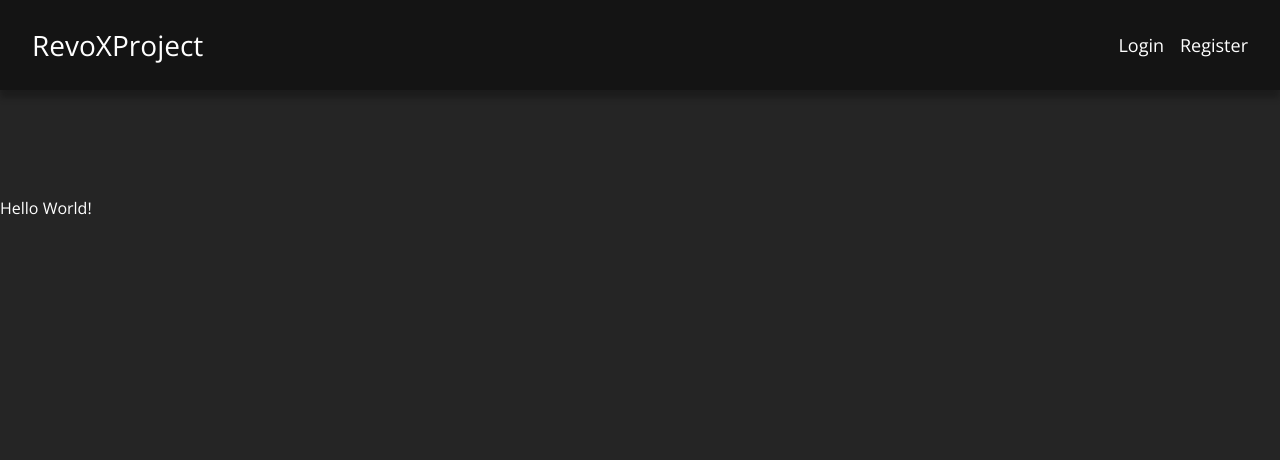
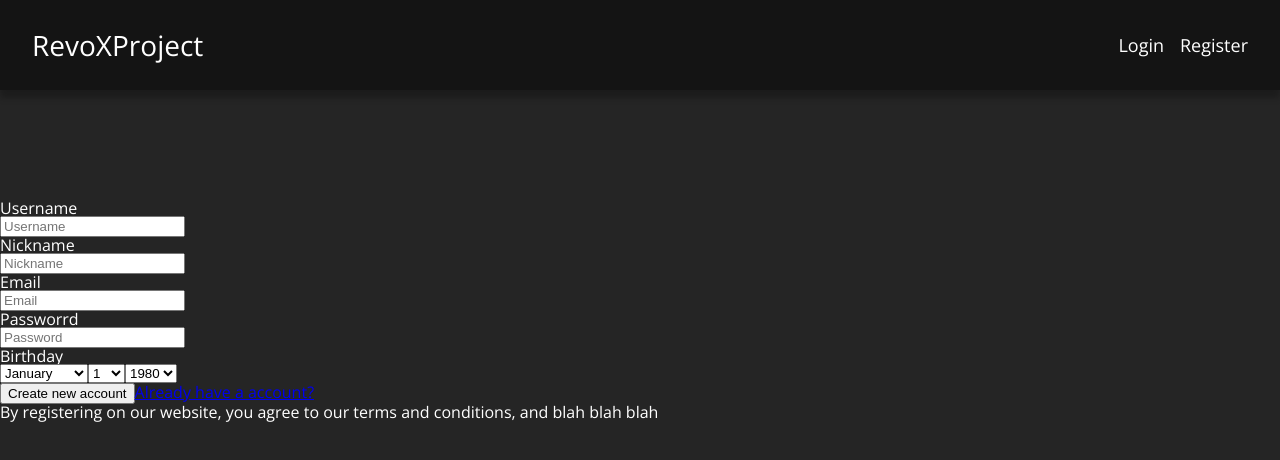
Before and after one commit to LeandroVictor666/revoxproject-app, a React (Vite) app: page /register in a window 1280 px wide. Shown: the top 460 px of the page. Built offline with nearby package versions, Linux system fonts and the light colour scheme.

Commit message:
feat(register.view): created Register Route, Register Component and Register View

```diff
--- /dev/null
+++ b/src/Styles/_scss/_register.scss
@@ -0,0 +1,7 @@
+.registerContainer{
+    margin-top: 200px;
+    .registerForm{
+
+    }
+
+}
--- a/src/Styles/_scss/app.scss
+++ b/src/Styles/_scss/app.scss
@@ -5,3 +5,4 @@
 @import "publication-card";
 @import "home-page";
 @import "login.scss";
+@import "register.scss";
--- a/src/Views/Register/Register.tsx
+++ b/src/Views/Register/Register.tsx
@@ -1,5 +1,140 @@
+import Styles from "../../Styles/app.module.css";
 const Register = (): JSX.Element => {
-  return <p style={{ marginTop: "200px" }}>Hello World!</p>;
+  return (
+    <main>
+      <div className={Styles.registerContainer}>
+        <form className={Styles.registerForm}>
+          <div className={Styles.registerInputBox}>
+            <p>Username</p>
+            <input type="text" placeholder="Username" name="username" />
+          </div>
+          <div className={Styles.registerInputBox}>
+            <p>Nickname</p>
+            <input type="text" placeholder="Nickname" name="nickname" />
+          </div>
+          <div className={Styles.registerInputBox}>
+            <p>Email</p>
+            <input type="email" placeholder="Email" name="email" />
+          </div>
+          <div className={Styles.registerInputBox}>
+            <p>Passworrd</p>
+            <input type="password" placeholder="Password" name="password" />
+          </div>
+          <div
+            className={`${Styles.registerInputBox} ${Styles.birthdayContaine}`}
+          >
+            {/* This is just an example (so I can style it with css)
+            when I apply the react/logica hooks
+            I will make everything dynamic and much less verbose. */}
+            <p>Birthday</p>
+            <select id="months">
+              <option value="01">January</option>
+              <option value="02">February</option>
+              <option value="03">March</option>
+              <option value="04">April</option>
+              <option value="05">May</option>
+              <option value="06">June</option>
+              <option value="07">July</option>
+              <option value="08">August</option>
+              <option value="09">September</option>
+              <option value="10">October</option>
+              <option value="11">November</option>
+              <option value="12">December</option>
+            </select>
+            <select id="days">
+              <option value="01">1</option>
+              <option value="02">2</option>
+              <option value="03">3</option>
+              <option value="04">4</option>
+              <option value="05">5</option>
+              <option value="06">6</option>
+              <option value="07">7</option>
+              <option value="08">8</option>
+              <option value="09">9</option>
+              <option value="10">10</option>
+              <option value="11">11</option>
+              <option value="12">12</option>
+              <option value="13">13</option>
+              <option value="14">14</option>
+              <option value="15">15</option>
+              <option value="16">16</option>
+              <option value="17">17</option>
+              <option value="18">18</option>
+              <option value="19">19</option>
+              <option value="20">20</option>
+              <option value="21">21</option>
+              <option value="22">22</option>
+              <option value="23">23</option>
+              <option value="24">24</option>
+              <option value="25">25</option>
+              <option value="26">26</option>
+              <option value="27">27</option>
+              <option value="28">28</option>
+              <option value="29">29</option>
+              <option value="30">30</option>
+              <option value="31">31</option>
+            </select>
+            <select id="years">
+              <option value="1980">1980</option>
+              <option value="1981">1981</option>
+              <option value="1982">1982</option>
+              <option value="1983">1983</option>
+              <option value="1984">1984</option>
+              <option value="1985">1985</option>
+              <option value="1986">1986</option>
+              <option value="1987">1987</option>
+              <option value="1988">1988</option>
+              <option value="1989">1989</option>
+              <option value="1990">1990</option>
+              <option value="1991">1991</option>
+              <option value="1992">1992</option>
+              <option value="1993">1993</option>
+              <option value="1994">1994</option>
+              <option value="1995">1995</option>
+              <option value="1996">1996</option>
+              <option value="1997">1997</option>
+              <option value="1998">1998</option>
+              <option value="1999">1999</option>
+              <option value="2000">2000</option>
+              <option value="2001">2001</option>
+              <option value="2002">2002</option>
+              <option value="2003">2003</option>
+              <option value="2004">2004</option>
+              <option value="2005">2005</option>
+              <option value="2006">2006</option>
+              <option value="2007">2007</option>
+              <option value="2008">2008</option>
+              <option value="2009">2009</option>
+              <option value="2010">2010</option>
+              <option value="2011">2011</option>
+              <option value="2012">2012</option>
+              <option value="2013">2013</option>
+              <option value="2014">2014</option>
+              <option value="2015">2015</option>
+              <option value="2016">2016</option>
+              <option value="2017">2017</option>
+              <option value="2018">2018</option>
+              <option value="2019">2019</option>
+              <option value="2020">2020</option>
+              <option value="2021">2021</option>
+              <option value="2022">2022</option>
+              <option value="2023">2023</option>
+            </select>
+          </div>
+          <div className={Styles.registerControls}>
+            <button className={Styles.registerBtn}>
+              <p>Create new account</p>
+            </button>
+            <a href="/login">Already have a account?</a>
+            <p>
+              By registering on our website, you agree to our terms and
+              conditions, and blah blah blah
+            </p>
+          </div>
+        </form>
+      </div>
+    </main>
+  );
 };
 
 export default Register;
```
Also changed, not shown: src/Styles/app.module.css, 1 other file (tests, documents, lock files or other folders).
